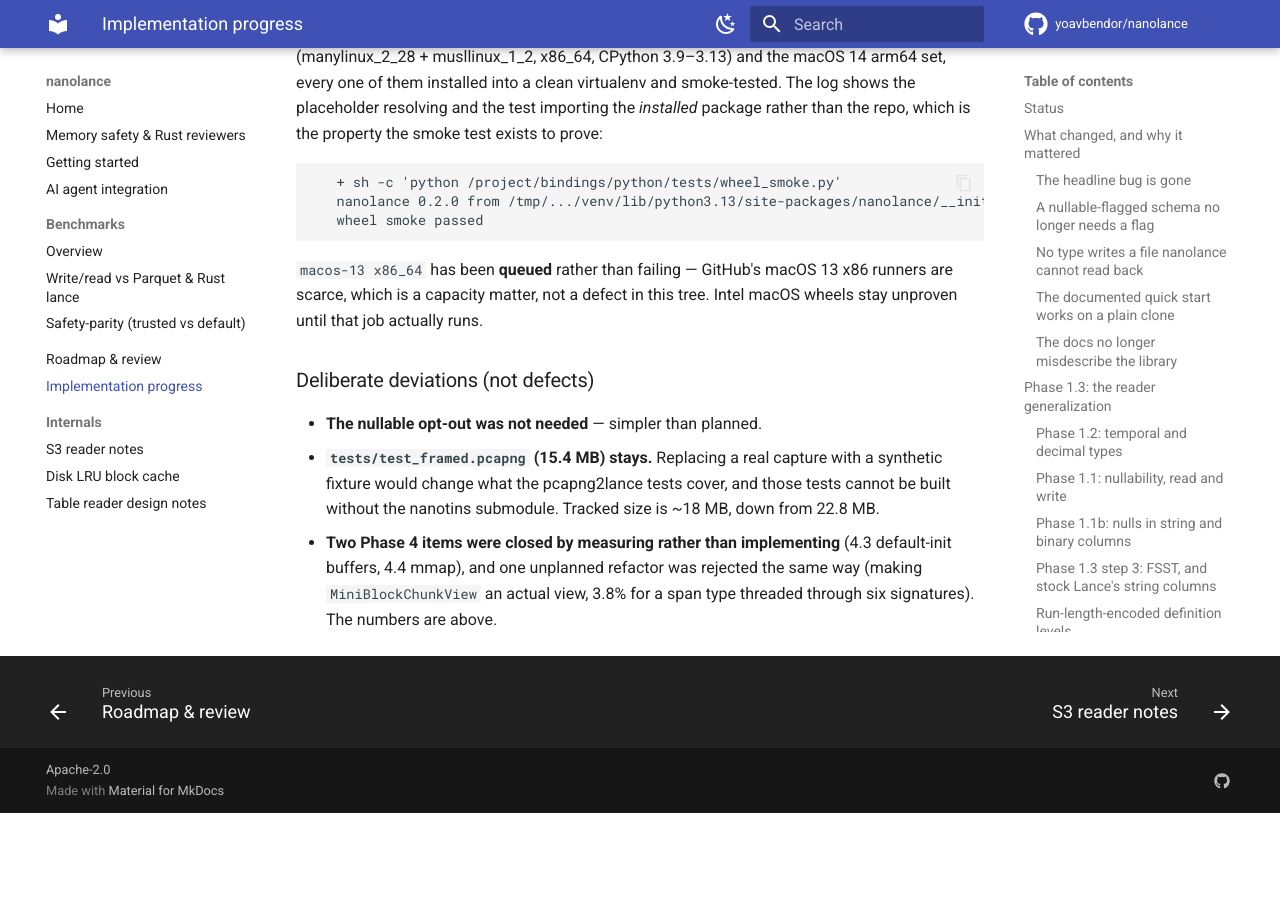
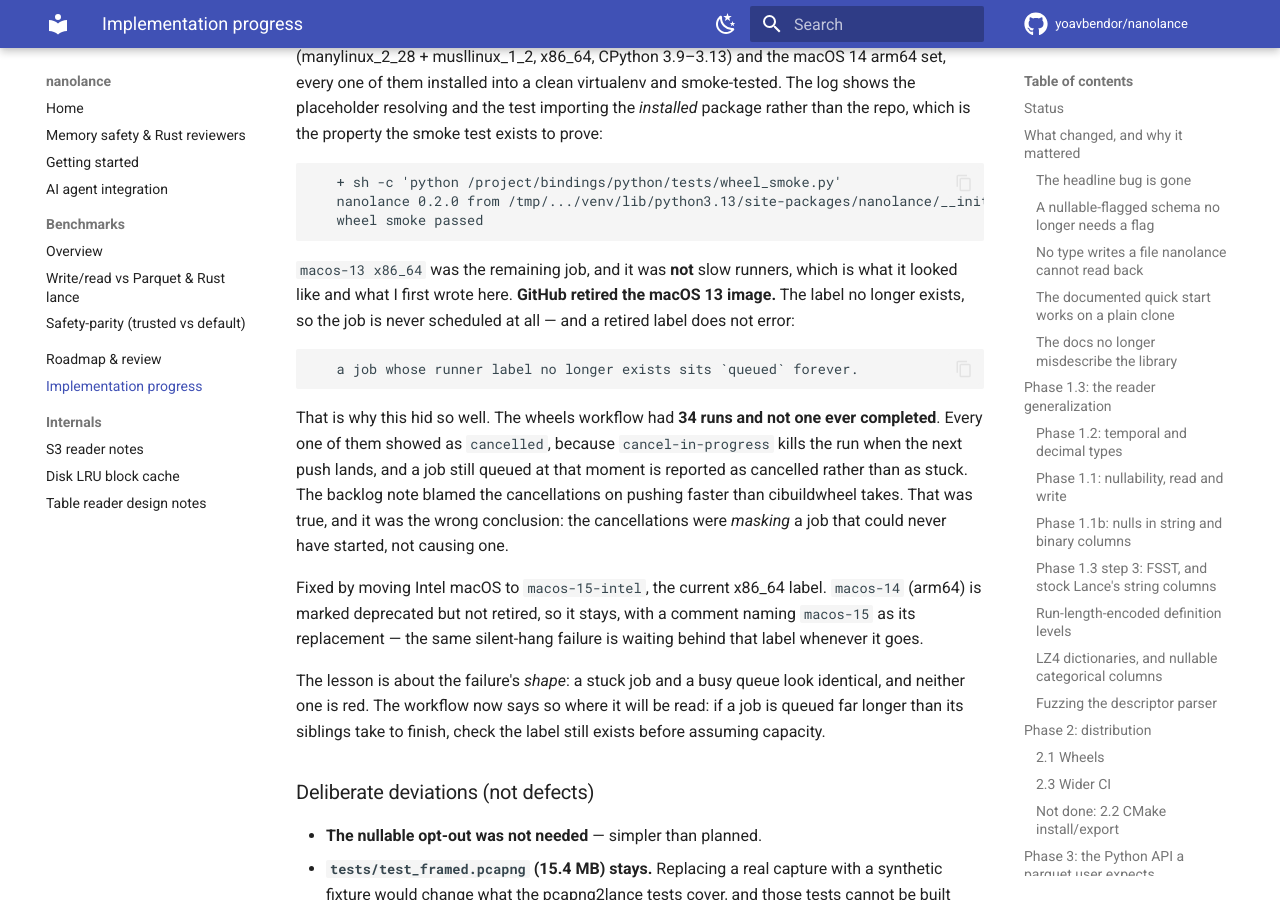
Before and after one commit to yoavbendor/nanolance, an MkDocs documentation site: the page built from docs/PROGRESS.md, in a window 1280 px wide and 900 px high, scrolled down 47820 px. Built offline with MkDocs 1.6.1 and Material for MkDocs 9.7.7, drawn with Linux system fonts in a browser that asks for light colours; comment, search, counter and statistics services are not loaded; before the commit the page ends 48633 px from its top, so only the background shows below that.

Commit message:
fix(ci): macos-13 is a retired runner label, so the job queued forever
The wheels workflow has had 34 runs and not one has ever completed. The reason
is not slow runners, which is what it looked like and what the last commit said:
GitHub RETIRED the macOS 13 image. The label no longer exists, so the job is
never scheduled -- and a retired label does not error:

    a job whose runner label no longer exists sits `queued` forever.

That is why it hid. Every run showed as `cancelled`, because cancel-in-progress
kills the run when the next push lands and a job still queued at that moment is
reported as cancelled, not as stuck. The old backlog note blamed those
cancellations on pushing faster than cibuildwheel takes. True, and the wrong
conclusion -- the cancellations were masking a job that could never have started,
not causing one. Confirmed against actions/runner-images, which no longer lists
macOS 13 at all.

Intel macOS moves to `macos-15-intel`, the current x86_64 label. `macos-14`
(arm64) is deprecated but not retired, so it stays and keeps working; a comment
names `macos-15` as its replacement, since the same silent hang is waiting behind
that label whenever it goes.

The comment in the matrix records the failure's shape rather than just the fix. A
stuck job and a busy queue look identical and neither is red, so: if a job is
queued far longer than its siblings take to finish, check that its label still
exists before assuming the runners are merely busy.

Co-Authored-By: Claude Opus 5 <noreply@anthropic.com>
Claude-Session: https://claude.ai/code/session_014PGy9PK68gHvyR8T1r5ueY

```diff
--- a/docs/PROGRESS.md
+++ b/docs/PROGRESS.md
@@ -1813,9 +1813,26 @@ is most likely to hit.
        nanolance 0.2.0 from /tmp/.../venv/lib/python3.13/site-packages/nanolance/__init__.py
        wheel smoke passed
 
-   `macos-13 x86_64` has been **queued** rather than failing — GitHub's macOS 13 x86 runners are
-   scarce, which is a capacity matter, not a defect in this tree. Intel macOS wheels stay unproven
-   until that job actually runs.
+   `macos-13 x86_64` was the remaining job, and it was **not** slow runners, which is what it looked
+   like and what I first wrote here. **GitHub retired the macOS 13 image.** The label no longer
+   exists, so the job is never scheduled at all — and a retired label does not error:
+
+       a job whose runner label no longer exists sits `queued` forever.
+
+   That is why this hid so well. The wheels workflow had **34 runs and not one ever completed**.
+   Every one of them showed as `cancelled`, because `cancel-in-progress` kills the run when the next
+   push lands, and a job still queued at that moment is reported as cancelled rather than as stuck.
+   The backlog note blamed the cancellations on pushing faster than cibuildwheel takes. That was
+   true, and it was the wrong conclusion: the cancellations were *masking* a job that could never
+   have started, not causing one.
+
+   Fixed by moving Intel macOS to `macos-15-intel`, the current x86_64 label. `macos-14` (arm64) is
+   marked deprecated but not retired, so it stays, with a comment naming `macos-15` as its
+   replacement — the same silent-hang failure is waiting behind that label whenever it goes.
+
+   The lesson is about the failure's *shape*: a stuck job and a busy queue look identical, and
+   neither one is red. The workflow now says so where it will be read: if a job is queued far longer
+   than its siblings take to finish, check the label still exists before assuming capacity.
 
 ### Deliberate deviations (not defects)
 
```
Also changed, not shown: 1 other file.
